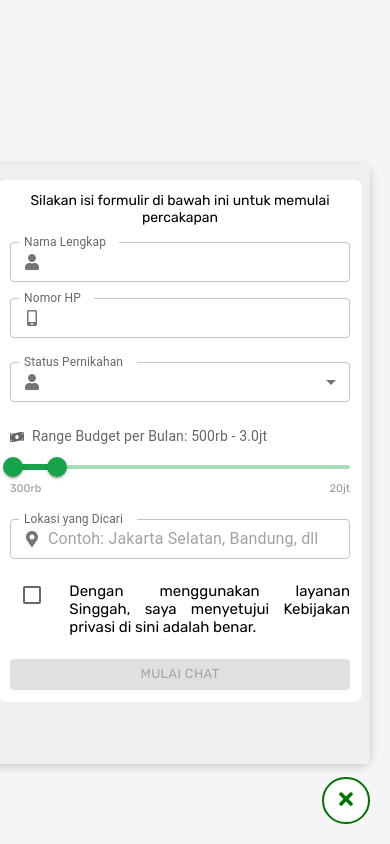
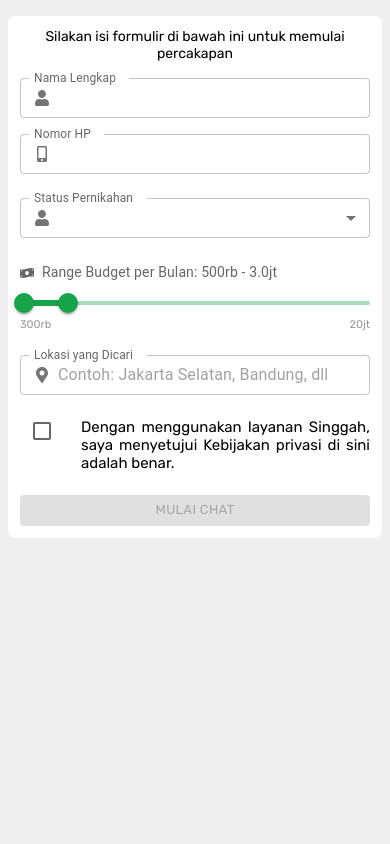
Before and after one commit to rorkyendo/singgahUI, a React (Create React App) app: page / in a window 390 px wide. Built offline with nearby package versions, Linux system fonts and the light colour scheme.

Commit message:
refactor: perbaiki responsive layout untuk tampilan mobile

```diff
--- a/src/components/ChatLauncher.js
+++ b/src/components/ChatLauncher.js
@@ -1,9 +1,9 @@
 import React from 'react';
-import { FaRegComments, FaTimes } from "react-icons/fa";
+import { FaTimes } from "react-icons/fa";
 
 const ChatLauncher = ({ isOpen, toggleChat }) => {
     return (
-        <button onClick={toggleChat} style={launcherStyles}>
+        <button className="chat-launcher" onClick={toggleChat} style={launcherStyles}>
             {isOpen ?
                 <FaTimes style={launcherIcon} /> :
                 <img src="lc_icon.png" alt="Chat Icon" style={{ width: '40px', height: '40px' }} />
@@ -26,7 +26,7 @@ const launcherStyles = {
     WebkitTapHighlightColor: 'transparent',
     touchAction: 'manipulation',
     minWidth: '44px',
-    minHeight: '44px'
+    minHeight: '44px',
 };
 
 const launcherIcon = {
--- a/src/components/ChatWidget.js
+++ b/src/components/ChatWidget.js
@@ -191,8 +191,8 @@ const ChatWidget = ({ isOpen, name, phone, inputFrom, sessionId, sendTrigger, se
                                                 borderRadius: 10,
                                                 boxShadow: "0 1px 4px rgba(0,0,0,0.06)",
                                                 padding: 10,
-                                                width: 180,
-                                                minWidth: 180,
+                                                width: 150,
+                                                minWidth: 150,
                                                 flex: "0 0 auto",
                                                 display: "flex",
                                                 flexDirection: "column",
@@ -347,11 +347,10 @@ const widgetStyles = {
         display: 'flex',
         justifyContent: 'center',
         alignItems: 'center',
-        marginTop: '4px',
+        marginTop: 10,
         transition: 'background-color 0.3s',
         cursor: 'pointer',
         fontSize: '18px',
-        marginTop: 10,
         WebkitTapHighlightColor: 'transparent',
         touchAction: 'manipulation',
         minWidth: '38px',
--- a/src/components/SmartAdvisorLogin.js
+++ b/src/components/SmartAdvisorLogin.js
@@ -119,23 +119,37 @@ const SmartAdvisorLogin = ({ isOpen }) => {
     if (!isOpen) return null;
 
     return (
-        <div style={widgetStyles.container}>
+        <Box
+            className="chat-container-mobile"
+            sx={{
+                position: { xs: 'fixed', sm: 'fixed' },
+                top: { xs: 0, sm: 'auto' },
+                left: { xs: 0, sm: 'auto' },
+                right: { xs: 'auto', sm: '20px' },
+                bottom: { xs: 0, sm: '80px' },
+                width: { xs: '100%', sm: '380px' },
+                height: { xs: '100vh', sm: '600px' },
+                maxWidth: { xs: '100%', sm: '380px' },
+                maxHeight: { xs: '100vh', sm: '90vh' },
+                backgroundColor: '#f1f1f1',
+                borderRadius: { xs: 0, sm: '10px' },
+                boxShadow: { xs: 'none', sm: '0 2px 10px rgba(0,0,0,0.2)' },
+                zIndex: 999,
+                display: 'flex',
+                flexDirection: 'column',
+                overflow: 'hidden',
+            }}
+        >
             <Box
                 sx={{
-                    width: { xs: '100%', sm: '90%', md: '100%' },
-                    height: { xs: '100vh', sm: 'auto' },
-                    maxHeight: { xs: '100vh', sm: '90vh' },
-                    maxWidth: { xs: '100%', sm: 620 },
+                    width: '100%',
+                    height: '100%',
                     background: '#EFEFEF',
-                    border: { xs: 'none', sm: '1.5px solid #e0e0e0' },
-                    boxShadow: { xs: 'none', sm: '0 4px 24px rgba(0,0,0,0.10)' },
-                    borderRadius: { xs: 0, sm: 2 },
                     overflow: 'hidden',
                     display: 'flex',
                     flexDirection: 'column',
                     alignItems: 'stretch',
                     fontFamily: 'Rubik, Arial, sans-serif',
-                    position: { xs: 'relative', sm: 'static' },
                 }}
             >
                 {isSuccess && chatMessage.length === 0 ? (
@@ -478,24 +492,11 @@ const SmartAdvisorLogin = ({ isOpen }) => {
                     </div>
                 )}
             </Box>
-        </div>
+        </Box>
     );
 };
 
 const widgetStyles = {
-    container: {
-        position: 'fixed',
-        bottom: '80px',
-        right: '20px',
-        width: '380px',
-        height: '600px',
-        backgroundColor: '#f1f1f1',
-        borderRadius: '10px',
-        boxShadow: '0 2px 10px rgba(0,0,0,0.2)',
-        zIndex: 999,
-        display: 'flex',
-        flexDirection: 'column',
-    },
     containerLoading: {
         display: 'flex',
         justifyContent: 'center',
--- a/src/index.css
+++ b/src/index.css
@@ -27,6 +27,42 @@ body {
 
 input, textarea, select {
   font-size: 16px !important;
+}
+
+/* Mobile responsive chat container */
+@media (max-width: 600px) {
+  .chat-container-mobile {
+    position: fixed !important;
+    top: 0 !important;
+    left: 0 !important;
+    right: 0 !important;
+    bottom: 0 !important;
+    width: 100vw !important;
+    height: 100vh !important;
+    max-width: 100vw !important;
+    max-height: 100vh !important;
+    border-radius: 0 !important;
+    box-shadow: none !important;
+    z-index: 9999 !important;
+  }
+
+  .chat-launcher {
+    bottom: 15px !important;
+    right: 15px !important;
+  }
+}
+
+/* Safe area for mobile bottom */
+.safe-area-bottom {
+  padding-bottom: env(safe-area-inset-bottom, 0px);
+}
+
+/* Prevent body scroll when chat is open on mobile */
+body.chat-open {
+  overflow: hidden;
+  position: fixed;
+  width: 100%;
+  height: 100%;
 }
 
 @keyframes typing {
```
